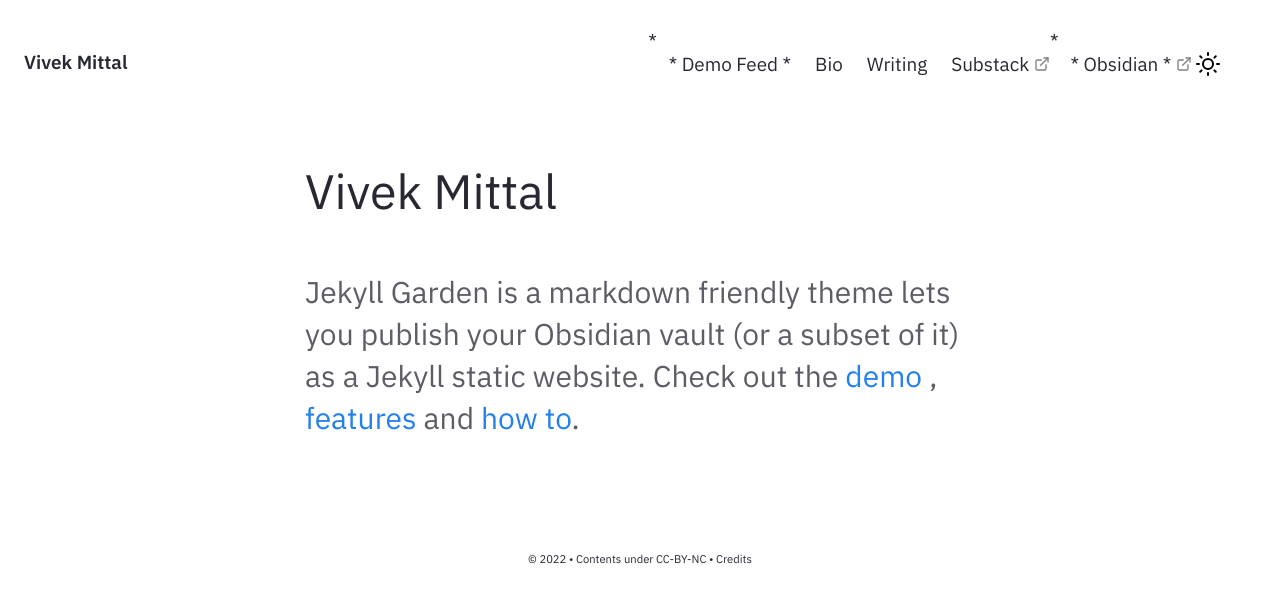
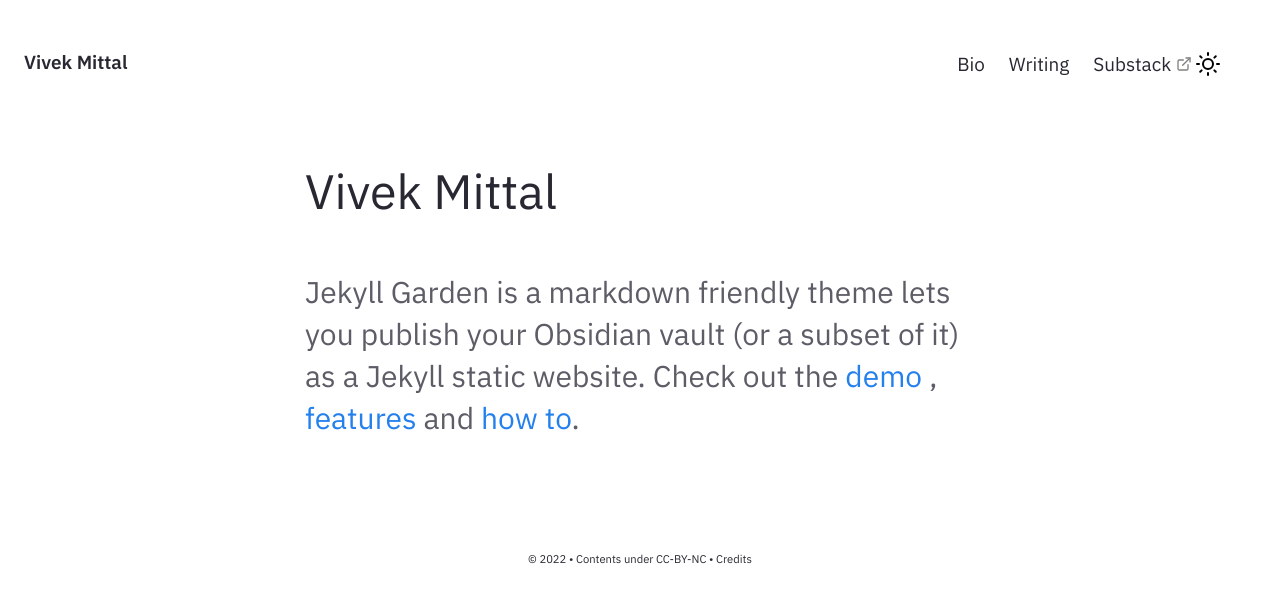
Before and after one commit to vivmit123/vivmit123.github.io, a Jekyll site: the page built from pages/index.md, in a window 1280 px wide. Shown: the top 603 px of the page. Built offline with Jekyll 4.4.1, drawn with Linux system fonts in a browser that asks for light colours.

Commit message:
Update Nav take 2

```diff
--- a/_includes/Nav.html
+++ b/_includes/Nav.html
@@ -53,21 +53,20 @@
 
     <div id="navbarBasicExample" class="navbar-menu">
       <div class="navbar-start">
+{%- comment -%}
 *        <a href="{{'/notes' | relative_url}}" class="navbar-item">
 *         Demo Feed
 *        </a>
-        <a href="../post/Bio" class="navbar-item">
+{%- endcomment -%}
+        <a href="../bio" class="navbar-item">
           Bio
         </a>
-        <a href="../post/Writing" class="navbar-item">
+        <a href="../writing" class="navbar-item">
           Writing
         </a>
         <a href="http://vivmit.substack.com/" target="_blank" class="navbar-item">
           Substack
         </a>
-*        <a href="https://obsidian.md/"  target="_blank" class="navbar-item">
-*          Obsidian
-*        </a>
       </div>
       <div class="navbar-end is-hidden-mobile" onclick="modeSwitcher()" >
         <div class="navbar-item">
```
